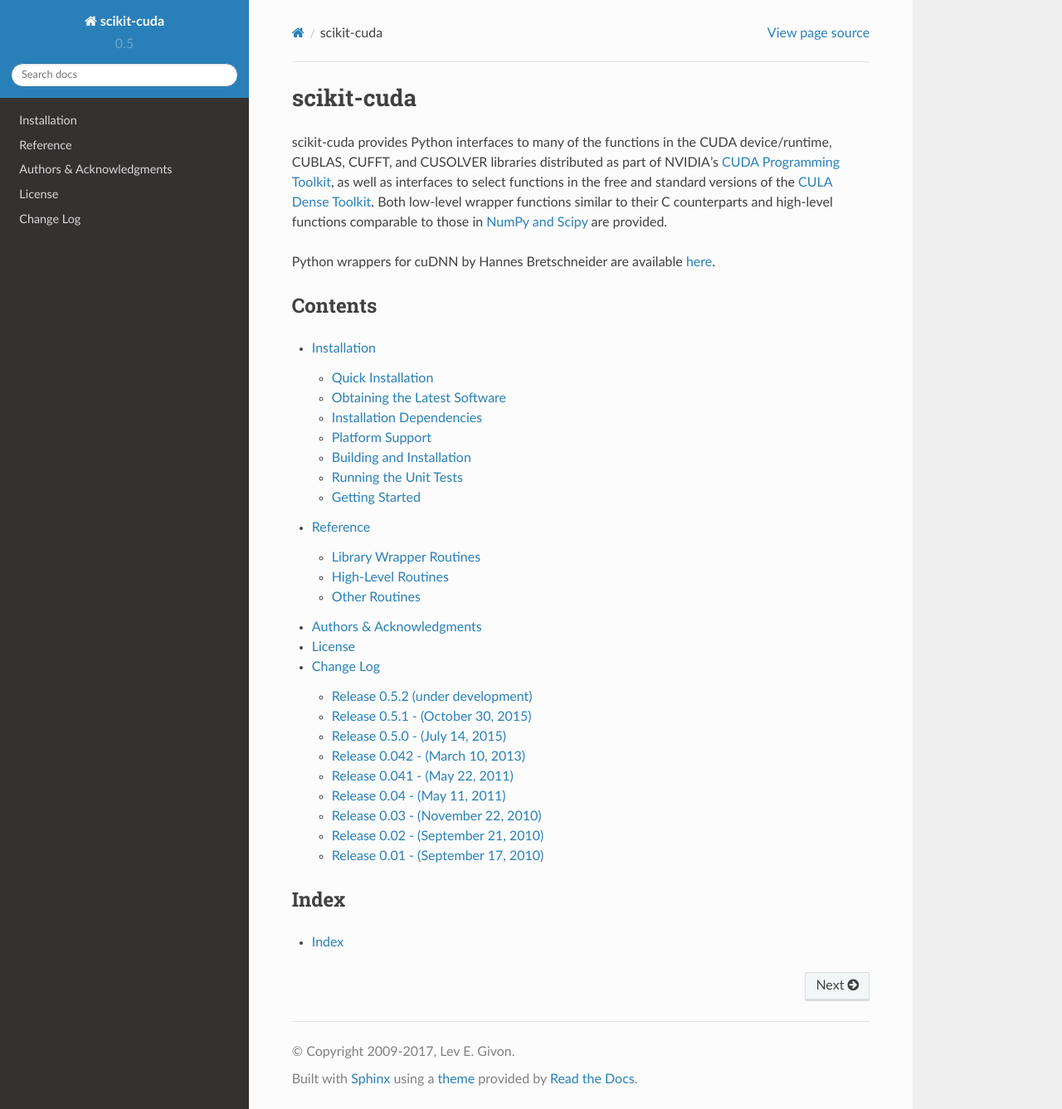
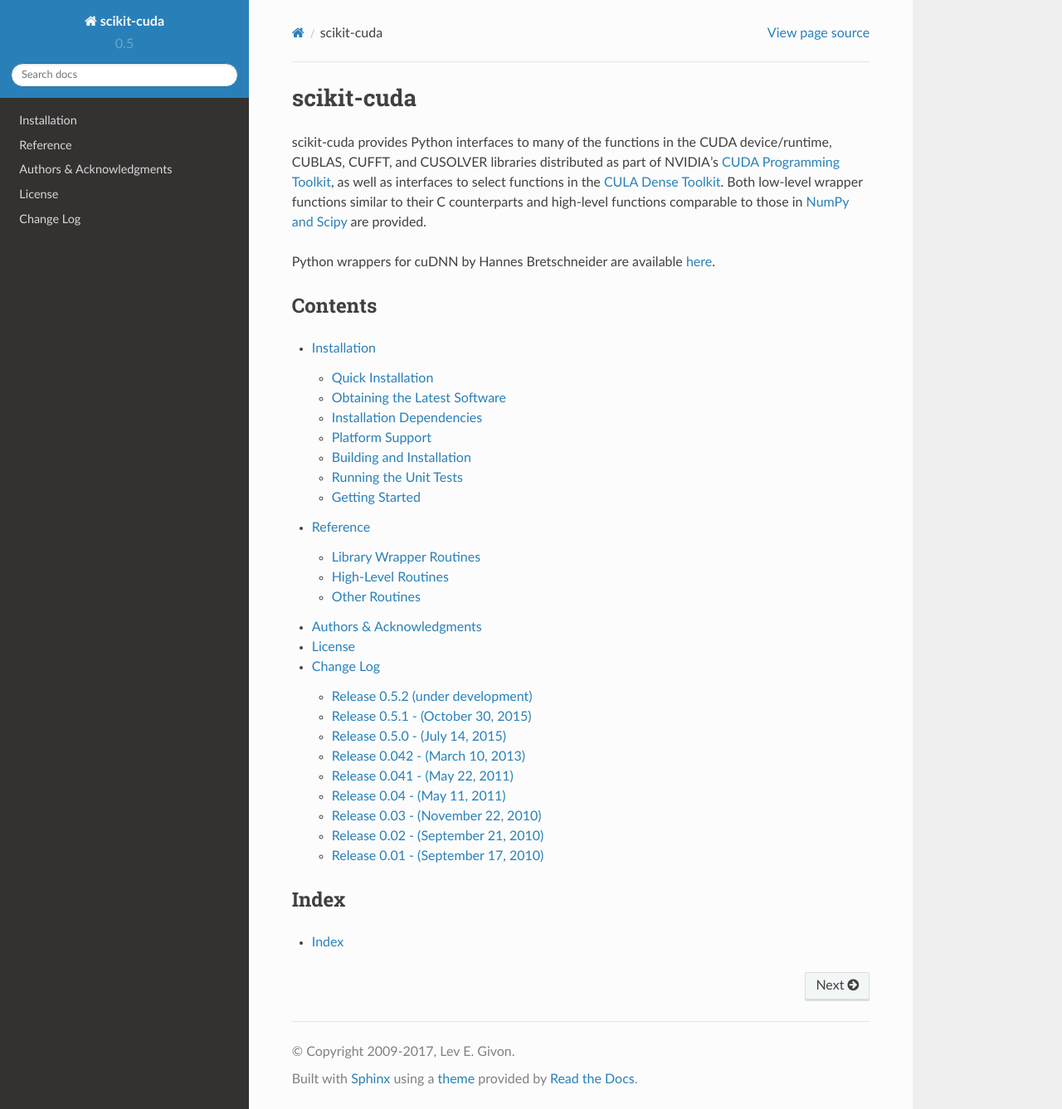
Before and after one commit to lebedov/scikit-cuda, a Sphinx documentation site: the page built from docs/source/index.rst, in a window 1280 px wide and 1337 px high. Shown: the whole window at 83% size. Built offline with Sphinx 7.4.7 and the Read the Docs theme 2.0.0, drawn with Linux system fonts in a browser that asks for light colours; formulas are drawn with MathJax 3.

```diff
--- a/docs/source/index.rst
+++ b/docs/source/index.rst
@@ -2,12 +2,13 @@
 
 scikit-cuda
 ===========
-scikit-cuda provides Python interfaces to many of the functions in the CUDA
-device/runtime, CUBLAS, CUFFT, and CUSOLVER libraries distributed as
-part of NVIDIA's `CUDA Programming Toolkit <http://www.nvidia.com/cuda/>`_, as
-well as interfaces to select functions in the free and standard versions of the
-`CULA Dense Toolkit <http://www.culatools.com/dense>`_.  Both low-level wrapper
-functions similar to their C counterparts and high-level functions comparable to
+scikit-cuda provides Python interfaces to many of the functions in the
+CUDA device/runtime, CUBLAS, CUFFT, and CUSOLVER libraries distributed
+as part of NVIDIA's `CUDA Programming Toolkit
+<http://www.nvidia.com/cuda/>`_, as well as interfaces to select
+functions in the `CULA Dense Toolkit
+<http://www.culatools.com/dense>`_.  Both low-level wrapper functions
+similar to their C counterparts and high-level functions comparable to
 those in `NumPy and Scipy <http://www.scipy.org>`_ are provided.
 
 Python wrappers for cuDNN by Hannes Bretschneider are available `here
```
Also changed, not shown: README.rst (+11 -9 lines), docs/source/install.rst (+3 -4 lines).
